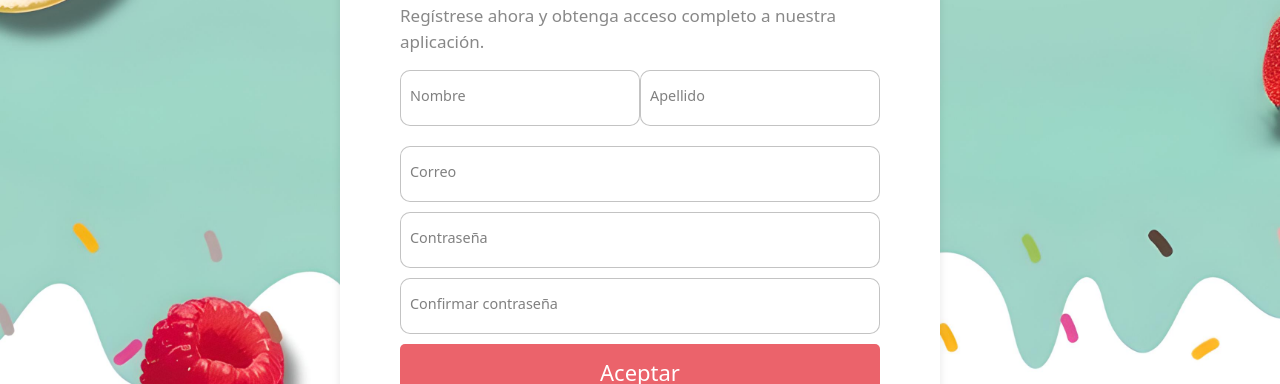
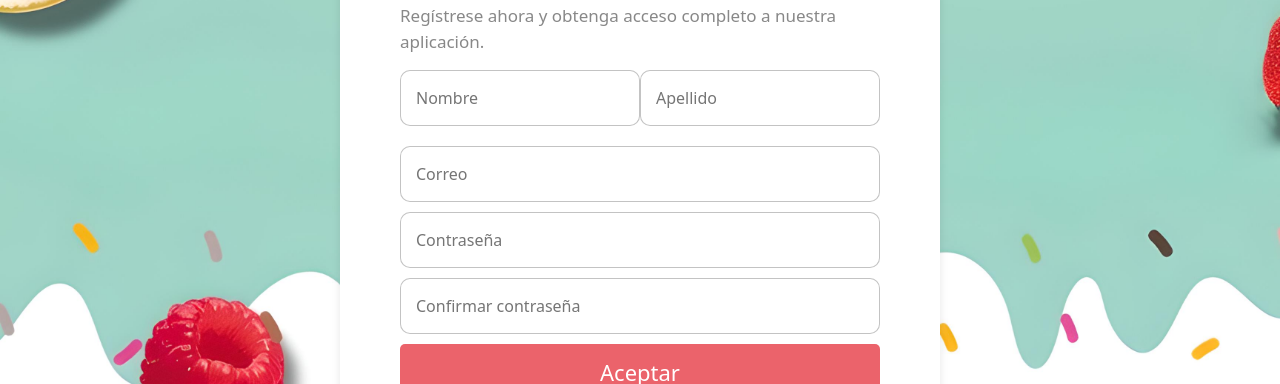
Before and after one commit to andressmz28/heladeriaApp, an Angular app: page /crear-usuario in a window 1280 px wide. Shown: the part 203-587 px from the top of the page. Built offline with nearby package versions, Linux system fonts and the light colour scheme.

Commit message:
Crear Usuario

```diff
--- a/src/app/crear-usuario/crear-usuario.component.html
+++ b/src/app/crear-usuario/crear-usuario.component.html
@@ -10,38 +10,50 @@
 
   <div class="container-fluid background-image-container d-flex align-items-center justify-content-center" style="height: 100vh; background-color: #f7f7f7;">
     <div class="form-container">
-    <form class="form">
+      <form [formGroup]="userForm" class="form" (ngSubmit)="registrarUsuario()">
         <p class="title">Registro</p>
         <p class="message" style="font-size: 17px;">Regístrese ahora y obtenga acceso completo a nuestra aplicación.</p>
 
         <div class="flex">
           <label>
-          <input required="" placeholder="" type="text" class="input">
-          <span>Nombre</span>
+            <input type="text" formControlName="nombre" placeholder="Nombre" class="input">
           </label>
 
           <label>
-          <input required="" placeholder="" type="text" class="input">
-          <span>Apellido</span>
+            <input type="text" formControlName="apellido" placeholder="Apellido" class="input">
           </label>
         </div>
 
         <label>
-        <input required="" placeholder="" type="email" class="input">
-        <span>Correo</span>
+          <input type="email" formControlName="correo" placeholder="Correo" class="input">
         </label>
 
         <label>
-        <input required="" placeholder="" type="password" class="input">
-        <span>Contraseña</span>
+          <input type="password" formControlName="contrasena" placeholder="Contraseña" class="input">
         </label>
         <label>
-        <input required="" placeholder="" type="password" class="input">
-        <span>Confirmar contraseña</span>
+          <input type="password" formControlName="confirmarContrasena" placeholder="Confirmar contraseña" class="input">
         </label>
-      <button class="submit" routerLink="">Aceptar</button>
-      <p class="signin" style="font-size: 17px;">¿Ya tienes una cuenta? <a href="" >Iniciar Sesion</a></p>
+        <button type="submit" class="submit">Aceptar</button>
+        <p class="signin" style="font-size: 17px;">¿Ya tienes una cuenta? <a href="">Iniciar Sesion</a></p>
       </form>
     </div>
   </div>
   <app-footer></app-footer>
+
+
+
+
+
+
+
+
+<script>
+  // Limpiar los campos al recargar la página
+  document.addEventListener("DOMContentLoaded", function () {
+    const inputs = document.querySelectorAll(".input");
+    inputs.forEach(input => input.value = "");
+  });
+</script>
+</body>
+</html>
--- a/src/app/crear-usuario/crear-usuario.component.ts
+++ b/src/app/crear-usuario/crear-usuario.component.ts
@@ -1,10 +1,56 @@
-import { Component } from '@angular/core';
+import { Component, OnInit } from '@angular/core';
+import { FormBuilder, FormGroup, Validators } from '@angular/forms';
+import { HttpClient } from '@angular/common/http';
 
 @Component({
   selector: 'app-crear-usuario',
   templateUrl: './crear-usuario.component.html',
   styleUrls: ['./crear-usuario.component.css']
 })
-export class CrearUsuarioComponent {
+export class CrearUsuarioComponent implements OnInit {
+  userForm!: FormGroup;
+  errorContrasena = false;
 
+  constructor(private formBuilder: FormBuilder, private http: HttpClient) {}
+
+  ngOnInit() {
+    this.userForm = this.formBuilder.group({
+      nombre: ['', Validators.required],
+      apellido: ['', Validators.required],
+      correo: ['', [Validators.required, Validators.email]],
+      contrasena: ['', Validators.required],
+      confirmarContrasena: ['', Validators.required]
+    });
+  }
+
+  registrarUsuario() {
+    if (this.userForm.invalid || this.userForm.controls['contrasena'].value !== this.userForm.controls['confirmarContrasena'].value) {
+      this.errorContrasena = true;
+      return;
+    }
+
+    const usuario = {
+      nombre: this.userForm.controls['nombre'].value,
+      apellido: this.userForm.controls['apellido'].value,
+      correo: this.userForm.controls['correo'].value,
+      contrasena: this.userForm.controls['contrasena'].value
+    };
+
+    this.http.post<any>('http://localhost:8000/api/registrar-usuario', usuario)
+      .subscribe(
+        response => {
+          console.log('Usuario registrado exitosamente', response);
+          this.errorContrasena = false;
+        },
+        error => {
+          console.error('Error al registrar usuario', error);
+          this.errorContrasena = false;
+        }
+      );
+  }
+
+
+  limpiarMensajeError() {
+    this.errorContrasena = false;
+  }
 }
```
Lines whose indentation alone changed are shown as unchanged.
